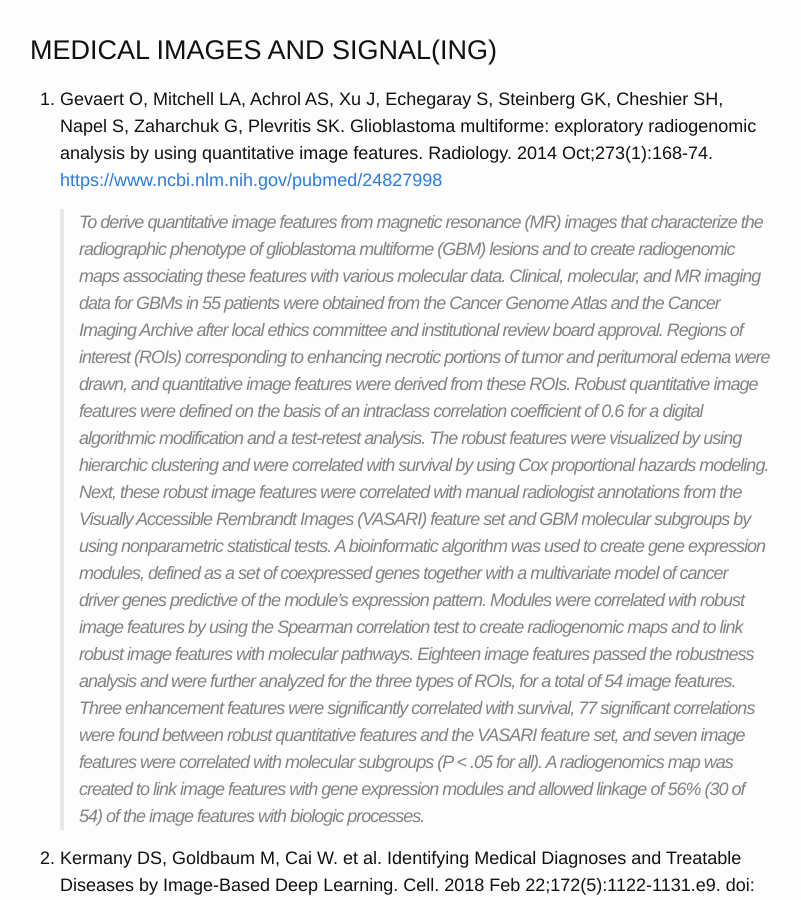
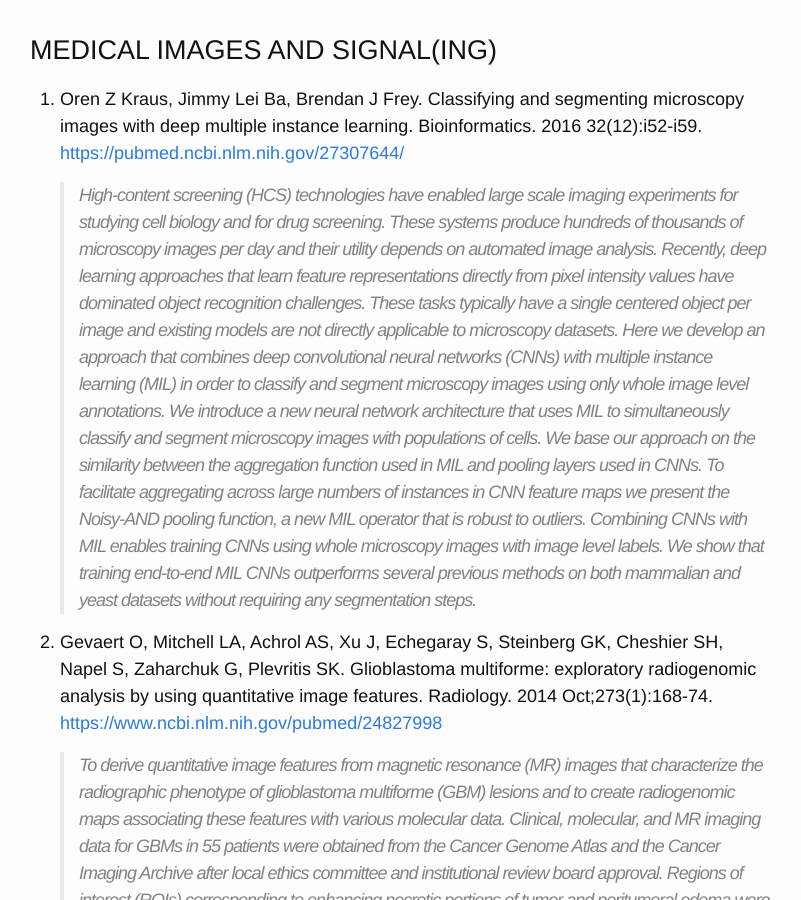
Before and after one commit to dcmb-courses/bioinf602-603-fall2020, a Jekyll site: the page built from Medical_Images_and_Signal.md, in a window 1280 px wide and 900 px high. Shown: the whole window, without its empty margins (240-1041 px from the left). Built offline with Jekyll 4.4.1, drawn with Linux system fonts in a browser that asks for light colours.

Commit message:
Update Medical_Images_and_Signal.md

```diff
--- a/Medical_Images_and_Signal.md
+++ b/Medical_Images_and_Signal.md
@@ -5,6 +5,11 @@ permalink: /Medical_Images_and_Signal/
 ---
 
 # MEDICAL IMAGES AND SIGNAL(ING)
+
+1. Oren Z Kraus, Jimmy Lei Ba, Brendan J Frey. Classifying and segmenting microscopy images with deep multiple instance learning.  Bioinformatics. 2016 32(12):i52-i59.
+[https://pubmed.ncbi.nlm.nih.gov/27307644/](https://pubmed.ncbi.nlm.nih.gov/27307644/)
+
+   >High-content screening (HCS) technologies have enabled large scale imaging experiments for studying cell biology and for drug screening. These systems produce hundreds of thousands of microscopy images per day and their utility depends on automated image analysis. Recently, deep learning approaches that learn feature representations directly from pixel intensity values have dominated object recognition challenges. These tasks typically have a single centered object per image and existing models are not directly applicable to microscopy datasets. Here we develop an approach that combines deep convolutional neural networks (CNNs) with multiple instance learning (MIL) in order to classify and segment microscopy images using only whole image level annotations. We introduce a new neural network architecture that uses MIL to simultaneously classify and segment microscopy images with populations of cells. We base our approach on the similarity between the aggregation function used in MIL and pooling layers used in CNNs. To facilitate aggregating across large numbers of instances in CNN feature maps we present the Noisy-AND pooling function, a new MIL operator that is robust to outliers. Combining CNNs with MIL enables training CNNs using whole microscopy images with image level labels. We show that training end-to-end MIL CNNs outperforms several previous methods on both mammalian and yeast datasets without requiring any segmentation steps.
 
 1. Gevaert O, Mitchell LA, Achrol AS, Xu J, Echegaray S, Steinberg GK, Cheshier
 SH, Napel S, Zaharchuk G, Plevritis SK. Glioblastoma multiforme: exploratory
```
